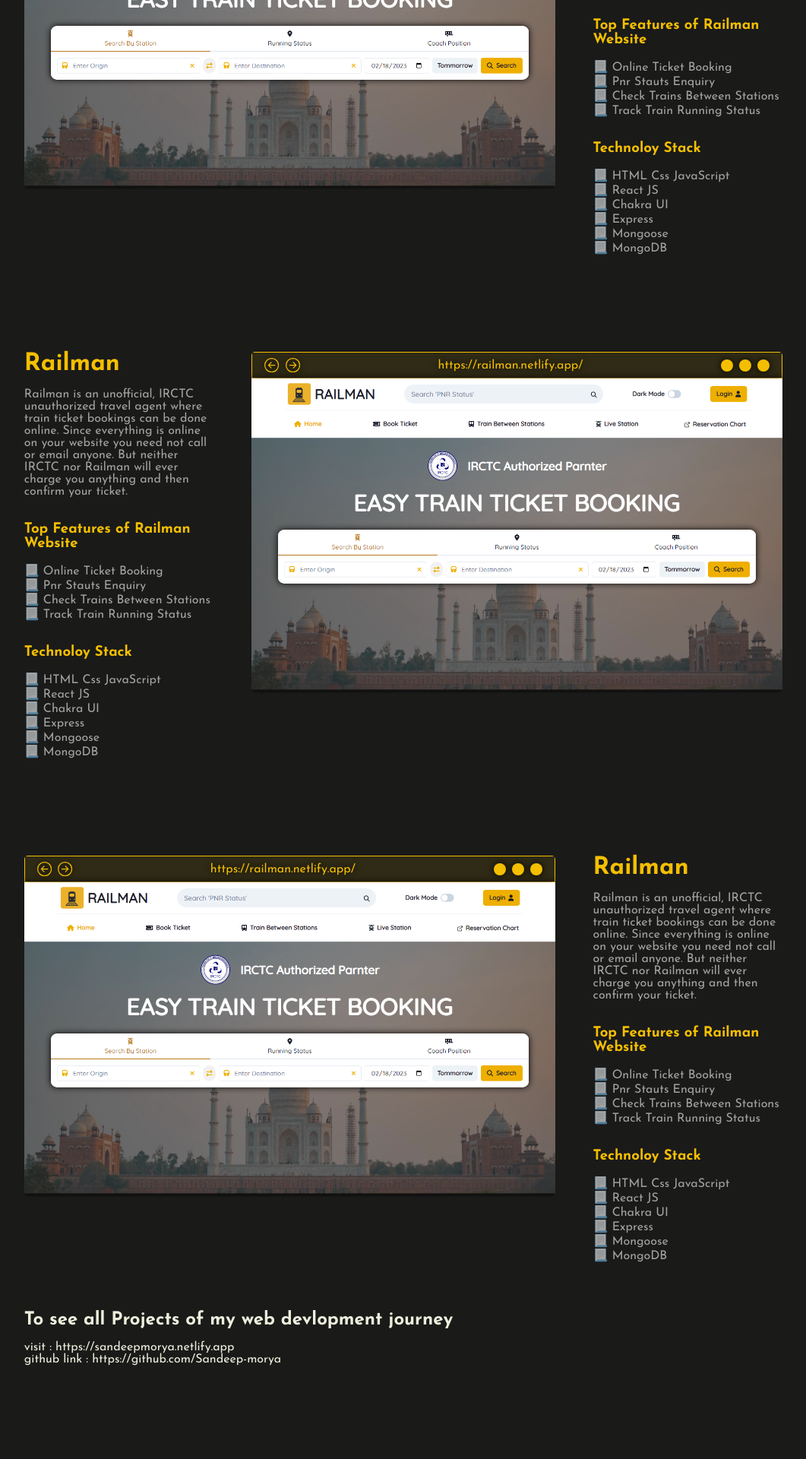
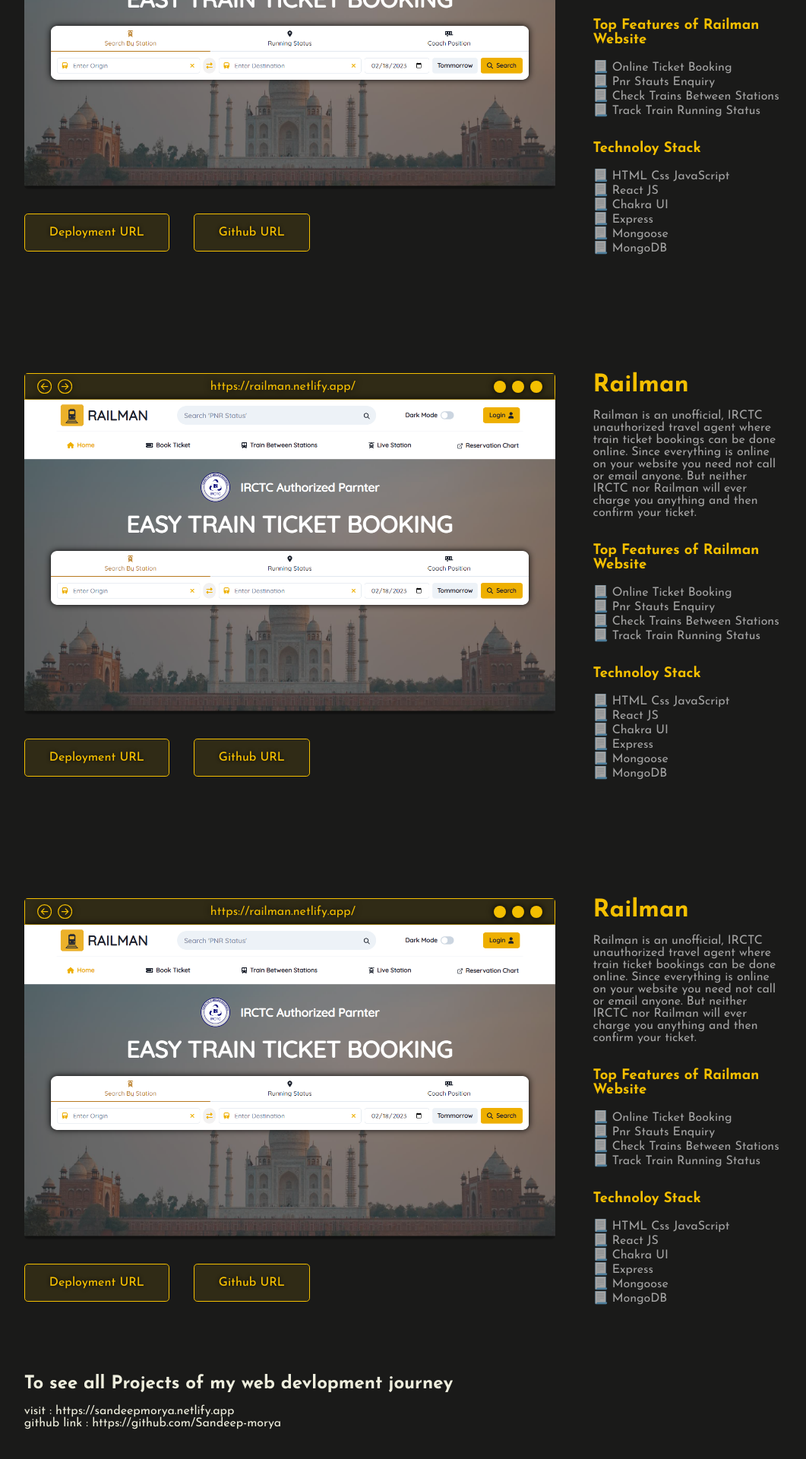
Before and after one commit to Sandeep-morya/Sandeep-morya, a React (Vite) app: page / in a window 1280 px wide. Shown: the part 3522-5442 px from the top of the page at 76% size, without its empty margins (109-1170 px from the left). Built offline with nearby package versions, Linux system fonts and the light colour scheme.

Commit message:
buttons added

```diff
--- a/src/Components/ProjectCard.tsx
+++ b/src/Components/ProjectCard.tsx
@@ -3,6 +3,7 @@
 import "../Theme/project_card.css";
 
 import { BsArrowLeftCircle, BsArrowRightCircle } from "react-icons/bs";
+import Button from "./Button";
 interface Props {
 	imageUrl: String;
 	imageTitle: String;
@@ -29,6 +30,7 @@
 				</div>
 			</div>
 			<img src={props.imageUrl.toString()} alt={props.imageTitle.toString()} />
+
 		</div>
 	);
 };
--- a/src/Components/Projects.tsx
+++ b/src/Components/Projects.tsx
@@ -1,6 +1,7 @@
 import React from 'react'
 
 import "../Theme/projects.css"
+import Button from './Button'
 import ProjectCard from './ProjectCard'
 import ProjectDesc from './ProjectDesc'
 import Title from './Title'
@@ -14,29 +15,49 @@
 				worked on:
 			</div>
 			<div className="project one">
+				<div className="project_left">
 					<ProjectCard
 						url={"https://railman.netlify.app/"}
 						imageUrl={"/railman.png"}
 						imageTitle={"Railman"}
 					/>
+					<div className="project_btns">
+						<Button title="Deployment URL" />
+						<Button title="Github URL" />
+					</div>
+				</div>
 				<ProjectDesc title="Railman" />
 			</div>
 			<div className="project two">
-				<ProjectDesc title="Railman" />
+				<div className="project_left">
 					<ProjectCard
 						url={"https://railman.netlify.app/"}
 						imageUrl={"/railman.png"}
 						imageTitle={"Railman"}
 					/>
+					<div className="project_btns">
+						<Button title="Deployment URL" />
+						<Button title="Github URL" />
 					</div>
+				</div>
+				<ProjectDesc title="Railman" />
+			</div>
+
 			<div className="project three">
+				<div className="project_left">
 					<ProjectCard
 						url={"https://railman.netlify.app/"}
 						imageUrl={"/railman.png"}
 						imageTitle={"Railman"}
 					/>
+					<div className="project_btns">
+						<Button title="Deployment URL" />
+						<Button title="Github URL" />
+					</div>
+				</div>
 				<ProjectDesc title="Railman" />
 			</div>
+
 			<div className="more">
 				<h2>To see all Projects of my web devlopment journey</h2>
 				<br />
--- a/src/Theme/about.css
+++ b/src/Theme/about.css
@@ -34,12 +34,8 @@
     align-items: center;
     gap: 4rem;
 }
-.profile button {
-    background-color: rgba(244, 191, 0, .1) !important;
-    color:rgba(244, 191, 0, 1);
-    text-shadow: 0 0 5px black;
-    padding: 1rem 2rem;
-}
+
+
 .profile_pic {
 	width: 20rem;
 	height: 20rem;
--- a/src/Theme/global.css
+++ b/src/Theme/global.css
@@ -1,13 +1,13 @@
 /* @import url("https://fonts.googleapis.com/css2?family=Ubuntu:ital,wght@0,400;0,500;0,700;1,300&display=swap"); */
-@import url('https://fonts.googleapis.com/css2?family=Josefin+Sans:ital,wght@0,300;0,400;0,500;0,600;0,700;1,300;1,400;1,500;1,600;1,700&display=swap');
+@import url("https://fonts.googleapis.com/css2?family=Josefin+Sans:ital,wght@0,300;0,400;0,500;0,600;0,700;1,300;1,400;1,500;1,600;1,700&display=swap");
 /* @import url('https://fonts.googleapis.com/css2?family=Comfortaa:wght@300;400;500;600;700&display=swap'); */
 * {
 	margin: 0;
 	padding: 0;
 	box-sizing: border-box;
 	cursor: none;
-	font-family: "Josefin Sans", "Gill Sans", "Gill Sans MT", Calibri, "Trebuchet MS",
-		sans-serif;
+	font-family: "Josefin Sans", "Gill Sans", "Gill Sans MT", Calibri,
+		"Trebuchet MS", sans-serif;
 }
 
 html {
@@ -19,13 +19,14 @@
 }
 
 .global_button {
-	background-color: transparent;
 	font-size: 1rem;
-	padding: 0.7rem 1rem;
-	color: rgba(255, 255, 255, 0.5);
+	font-weight: 500;
 	border: 0.1rem solid rgb(244, 191, 0);
-	font-weight: 500;
 	border-radius: 0.3rem;
+	background-color: rgba(244, 191, 0, 0.1) !important;
+	color: rgba(244, 191, 0, 1);
+	text-shadow: 0 0 5px black;
+	padding: 1rem 2rem;
 }
 
 .global_button:hover {
@@ -69,7 +70,7 @@
 	padding-top: 1rem;
 	font-size: 1.1rem;
 }
-.themeIcon >*{
+.themeIcon > * {
 	font-size: 1.5rem;
 }
 
--- a/src/Theme/project_card.css
+++ b/src/Theme/project_card.css
@@ -1,6 +1,6 @@
 .project_card{
     position: relative;
-    width: 70%;
+    width: 100%;
     max-height:min-content;
     border-radius: .3rem;
     overflow: hidden;
--- a/src/Theme/projects.css
+++ b/src/Theme/projects.css
@@ -11,3 +11,11 @@
 	margin: 4rem 0;
 	width: 100%;
 }
+.project_left{
+	width: 70%;
+}
+.project_btns{
+	display: flex;
+	margin: 2rem 0;
+	gap: 2rem;
+}
```
Lines whose indentation alone changed are shown as unchanged.
